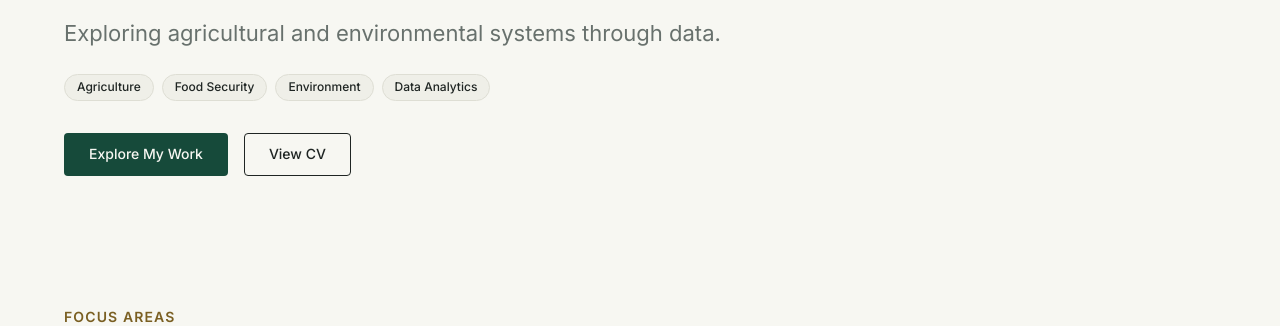
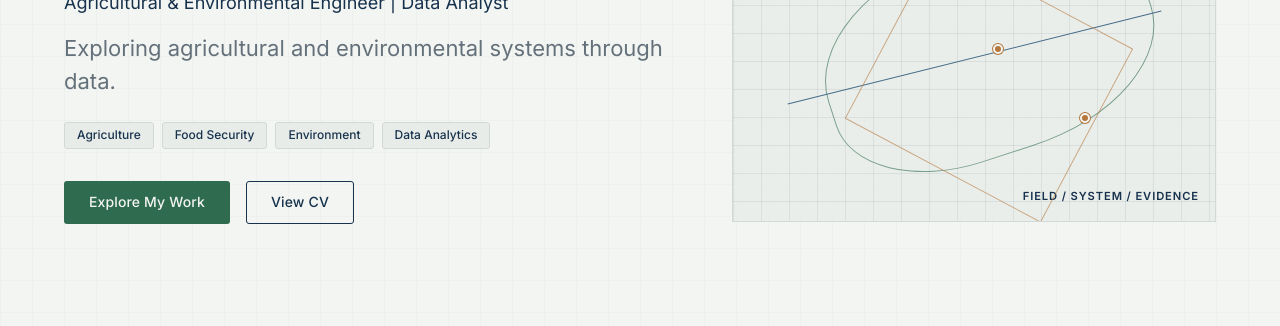
Before and after one commit to johnoe0710/john-o-ezekiel-website, a plain HTML site: page index.html in a window 1280 px wide. Shown: the part 296-622 px from the top of the page. Drawn offline with Linux system fonts and the light colour scheme.

Commit message:
feat: strengthen engineering data visual identity

```diff
--- a/css/base.css
+++ b/css/base.css
@@ -12,6 +12,7 @@
 
 html {
   scroll-behavior: smooth;
+  overflow-x: hidden;
 }
 
 body {
@@ -20,6 +21,9 @@ body {
   line-height: var(--lh-normal);
   color: var(--color-text-primary);
   background-color: var(--color-background);
+  overflow-x: clip;
+  background-image: linear-gradient(rgba(23, 50, 77, 0.025) 1px, transparent 1px), linear-gradient(90deg, rgba(23, 50, 77, 0.025) 1px, transparent 1px);
+  background-size: 32px 32px;
   -webkit-font-smoothing: antialiased;
 }
 
@@ -61,6 +65,10 @@ button:focus-visible {
   outline-offset: 2px;
 }
 
+a {
+  text-underline-offset: 0.18em;
+}
+
 button {
   font-family: inherit;
   cursor: pointer;
--- a/css/components.css
+++ b/css/components.css
@@ -16,7 +16,20 @@
   font-weight: var(--fw-semibold);
   letter-spacing: 0.08em;
   text-transform: uppercase;
-  color: #7a5f22;
+  color: var(--color-primary);
+  position: relative;
+  padding-left: var(--space-4);
+}
+
+.section-header__eyebrow::before {
+  content: "";
+  position: absolute;
+  left: 0;
+  top: 50%;
+  width: 8px;
+  height: 8px;
+  border: 1px solid currentColor;
+  transform: translateY(-50%) rotate(45deg);
 }
 
 .section-header p {
@@ -61,17 +74,20 @@
   border: 1px solid var(--color-border);
   border-radius: var(--radius-md);
   overflow: hidden;
-  transition: border-color var(--transition-fast), transform var(--transition-fast);
+  box-shadow: 0 8px 24px rgba(23, 50, 77, 0.05);
+  transition: border-color var(--transition-fast), transform var(--transition-fast), box-shadow var(--transition-fast);
 }
 
 .card:hover {
   border-color: var(--color-primary);
   transform: translateY(-1px);
+  box-shadow: 0 12px 30px rgba(23, 50, 77, 0.1);
 }
 
 .card__media {
   aspect-ratio: 16 / 10;
   background-color: var(--color-surface-muted);
+  border-bottom: 3px solid var(--color-primary);
 }
 
 .card__media img {
@@ -86,6 +102,7 @@
   flex-direction: column;
   gap: var(--space-3);
   padding: var(--space-5);
+  background-image: linear-gradient(135deg, transparent 0 92%, rgba(47, 107, 79, 0.08) 92% 100%);
 }
 
 .card__tags {
@@ -166,7 +183,7 @@
   align-items: center;
   padding: var(--space-1) var(--space-3);
   border: 1px solid var(--color-border);
-  border-radius: 999px;
+  border-radius: var(--radius-sm);
   background-color: var(--color-surface-muted);
   color: var(--color-secondary);
   font-size: 0.75rem;
@@ -177,7 +194,7 @@
 .tag--accent {
   border-color: var(--color-accent);
   background-color: rgba(197, 154, 61, 0.12);
-  color: #7a5f22;
+  color: #805528;
 }
 
 /* ---- Status badge ---- */
@@ -219,6 +236,7 @@
   border: 1px solid var(--color-border);
   border-radius: var(--radius-md);
   background-color: var(--color-surface);
+  border-top: 3px solid var(--color-data);
 }
 
 .stat__value {
@@ -296,6 +314,85 @@
   padding-block: var(--space-9) var(--space-8);
 }
 
+.hero--home {
+  display: grid;
+  grid-template-columns: minmax(0, 1fr) minmax(280px, 0.8fr);
+  align-items: center;
+  gap: var(--space-8);
+  max-width: var(--container-max);
+  min-height: 520px;
+  position: relative;
+}
+
+.hero__grid-content {
+  position: relative;
+  z-index: 1;
+}
+
+.hero__visual {
+  position: relative;
+  min-height: 330px;
+  border: 1px solid var(--color-border);
+  background-color: rgba(232, 236, 232, 0.72);
+  background-image: linear-gradient(rgba(23, 50, 77, 0.08) 1px, transparent 1px), linear-gradient(90deg, rgba(23, 50, 77, 0.08) 1px, transparent 1px);
+  background-size: 28px 28px;
+  overflow: hidden;
+}
+
+.hero__visual::before,
+.hero__visual::after {
+  content: "";
+  position: absolute;
+  border: 1px solid var(--color-primary);
+  opacity: 0.6;
+}
+
+.hero__visual::before {
+  inset: 16% 12% 20% 18%;
+  border-radius: 50% 42% 46% 38%;
+  transform: rotate(-18deg);
+}
+
+.hero__visual::after {
+  inset: 28% 24% 12% 30%;
+  border-color: var(--color-accent);
+  transform: rotate(28deg);
+}
+
+.hero__visual-line {
+  position: absolute;
+  left: 10%;
+  right: 10%;
+  top: 50%;
+  border-top: 1px solid var(--color-data);
+  transform: rotate(-14deg);
+}
+
+.hero__visual-point {
+  position: absolute;
+  width: 10px;
+  height: 10px;
+  border: 2px solid var(--color-background);
+  border-radius: 50%;
+  background-color: var(--color-accent);
+  box-shadow: 0 0 0 1px var(--color-accent);
+}
+
+.hero__visual-point--one { top: 29%; left: 26%; }
+.hero__visual-point--two { top: 46%; left: 54%; }
+.hero__visual-point--three { top: 67%; left: 72%; }
+
+.hero__visual-label {
+  position: absolute;
+  right: var(--space-4);
+  bottom: var(--space-4);
+  color: var(--color-secondary);
+  font-size: 0.7rem;
+  font-weight: var(--fw-semibold);
+  letter-spacing: 0.08em;
+  text-transform: uppercase;
+}
+
 .hero__eyebrow {
   margin-bottom: var(--space-3);
   color: var(--color-primary);
@@ -349,6 +446,16 @@
 }
 
 @media (max-width: 767px) {
+  .hero--home {
+    display: block;
+    min-height: 0;
+  }
+
+  .hero__visual {
+    min-height: 240px;
+    margin-top: var(--space-7);
+  }
+
   .project-card--featured {
     display: flex;
   }
@@ -390,6 +497,8 @@
 .case-hero {
   padding-block: var(--space-9) var(--space-7);
   background-color: var(--color-surface-muted);
+  background-image: linear-gradient(rgba(23, 50, 77, 0.045) 1px, transparent 1px), linear-gradient(90deg, rgba(23, 50, 77, 0.045) 1px, transparent 1px);
+  background-size: 32px 32px;
   border-bottom: 1px solid var(--color-border);
 }
 
@@ -429,10 +538,32 @@
 .case-section {
   padding-block: var(--space-7);
   max-width: 960px;
+  position: relative;
 }
 
 .case-section > p {
   color: var(--color-text-muted);
+}
+
+.case-section > h2,
+main.cashew-page > .container > h2 {
+  display: flex;
+  align-items: baseline;
+  gap: var(--space-3);
+}
+
+.case-section > h2::before,
+main.cashew-page > .container > h2::before {
+  content: "";
+  width: 22px;
+  border-top: 2px solid var(--color-primary);
+}
+
+.case-nav,
+main.cashew-page nav[aria-label="On this page"] {
+  border: 1px solid var(--color-border);
+  border-left: 3px solid var(--color-primary);
+  background-color: rgba(232, 236, 232, 0.84) !important;
 }
 
 .case-section--muted {
@@ -534,6 +665,7 @@
   padding: var(--space-3);
   border: 1px solid var(--color-border);
   background-color: var(--color-surface);
+  box-shadow: 0 6px 18px rgba(23, 50, 77, 0.06);
 }
 
 .dashboard-figure img {
@@ -588,6 +720,12 @@
     order: -1;
   }
 
+  .case-meta {
+    align-items: flex-start;
+    flex-direction: column;
+    gap: var(--space-2);
+  }
+
   .workflow {
     align-items: stretch;
     flex-direction: column;
--- a/css/layout.css
+++ b/css/layout.css
@@ -14,7 +14,8 @@
   position: sticky;
   top: 0;
   z-index: 50;
-  background-color: var(--color-background);
+  background-color: rgba(243, 245, 242, 0.94);
+  backdrop-filter: blur(10px);
   border-bottom: 1px solid var(--color-border);
 }
 
@@ -23,6 +24,7 @@
   align-items: center;
   justify-content: space-between;
   padding-block: var(--space-4);
+  min-height: 76px;
 }
 
 .site-header__identity {
@@ -36,6 +38,7 @@
   font-weight: var(--fw-bold);
   font-size: var(--fs-md);
   color: var(--color-secondary);
+  letter-spacing: -0.02em;
 }
 
 .site-header__title {
@@ -55,10 +58,13 @@
   font-size: var(--fs-sm);
   font-weight: var(--fw-medium);
   color: var(--color-secondary);
+  border-bottom: 2px solid transparent;
+  transition: color var(--transition-fast), border-color var(--transition-fast);
 }
 
 .primary-nav__link:hover {
   color: var(--color-primary);
+  border-color: var(--color-primary);
   text-decoration: none;
 }
 
@@ -77,6 +83,7 @@
   font-size: var(--fs-sm);
   font-weight: var(--fw-medium);
   transition: background-color var(--transition-fast), color var(--transition-fast);
+  letter-spacing: 0.01em;
 }
 
 .btn--primary {
@@ -96,6 +103,8 @@
 
 .btn--secondary:hover {
   background-color: var(--color-secondary);
+  background-image: linear-gradient(rgba(255,255,255,0.035) 1px, transparent 1px), linear-gradient(90deg, rgba(255,255,255,0.035) 1px, transparent 1px);
+  background-size: 28px 28px;
   color: var(--color-text-inverse);
   text-decoration: none;
 }
--- a/css/tokens.css
+++ b/css/tokens.css
@@ -6,21 +6,22 @@
 
 :root {
   /* ---- Colour system ---- */
-  --color-primary: #164A3A;      /* Deep Forest Green */
-  --color-secondary: #1F2523;    /* Charcoal */
-  --color-background: #F7F7F2;   /* Warm Off-White */
-  --color-accent: #C59A3D;       /* Muted Gold */
-  --color-neutral: #68716D;      /* Grey */
+  --color-primary: #2F6B4F;      /* Restrained agricultural green */
+  --color-secondary: #17324D;    /* Technical navy */
+  --color-background: #F3F5F2;   /* Neutral field tone */
+  --color-accent: #B4773C;       /* Muted copper */
+  --color-neutral: #64717A;       /* Slate neutral */
+  --color-data: #466D8A;         /* Data blue */
 
   /* Derived surface / text roles */
   --color-surface: #FFFFFF;
-  --color-surface-muted: #EFEFE8;
-  --color-border: #DEDED4;
+  --color-surface-muted: #E8ECE8;
+  --color-border: #D2DAD5;
   --color-text-primary: var(--color-secondary);
   --color-text-inverse: var(--color-background);
   --color-text-muted: var(--color-neutral);
   --color-link: var(--color-primary);
-  --color-focus: var(--color-accent);
+  --color-focus: #B4773C;
 
   /* ---- Typography ---- */
   --font-body: "Inter", -apple-system, BlinkMacSystemFont, "Segoe UI", sans-serif;
@@ -57,8 +58,8 @@
   /* ---- Layout ---- */
   --container-max: 1200px;
   --container-padding: var(--space-5);
-  --radius-sm: 4px;
-  --radius-md: 8px;
+  --radius-sm: 3px;
+  --radius-md: 6px;
 
   /* ---- Breakpoints (reference only — used in media queries) ---- */
   --bp-tablet: 768px;
--- a/index.html
+++ b/index.html
@@ -26,12 +26,21 @@
 
   <main>
     <div class="container hero hero--home">
+      <div class="hero__grid-content">
         <p class="hero__eyebrow">Agriculture × Environment × Data</p>
         <h1>John O. Ezekiel</h1>
         <p style="font-size: var(--fs-md); color: var(--color-secondary); margin-top: var(--space-2);">Agricultural &amp; Environmental Engineer | Data Analyst</p>
         <p class="hero__tagline">Exploring agricultural and environmental systems through data.</p>
         <div class="hero__labels"><span class="tag">Agriculture</span><span class="tag">Food Security</span><span class="tag">Environment</span><span class="tag">Data Analytics</span></div>
         <div class="hero__actions"><a class="btn btn--primary" data-route="projects/">Explore My Work</a><a class="btn btn--secondary" data-route="cv/">View CV</a></div>
+      </div>
+      <div class="hero__visual" aria-hidden="true">
+        <span class="hero__visual-line"></span>
+        <span class="hero__visual-point hero__visual-point--one"></span>
+        <span class="hero__visual-point hero__visual-point--two"></span>
+        <span class="hero__visual-point hero__visual-point--three"></span>
+        <span class="hero__visual-label">field / system / evidence</span>
+      </div>
     </div>
 
     <section class="container" style="padding-block: var(--space-8);" aria-labelledby="focus-title">
```
Also changed, not shown: projects/cashew-nut-cracking-machine/index.html (+1 -1 lines), projects/index.html (+6 -4 lines). Lines whose indentation alone changed are shown as unchanged.
